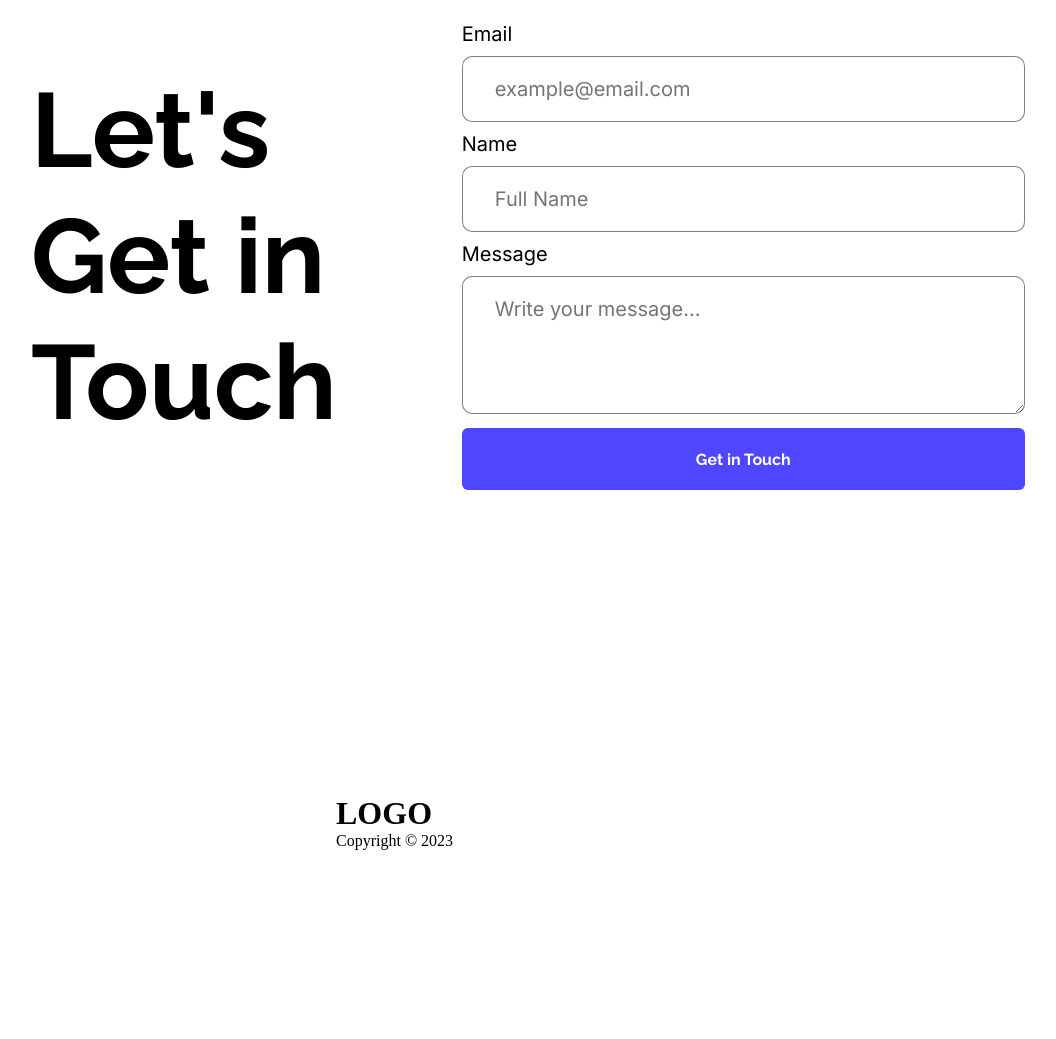
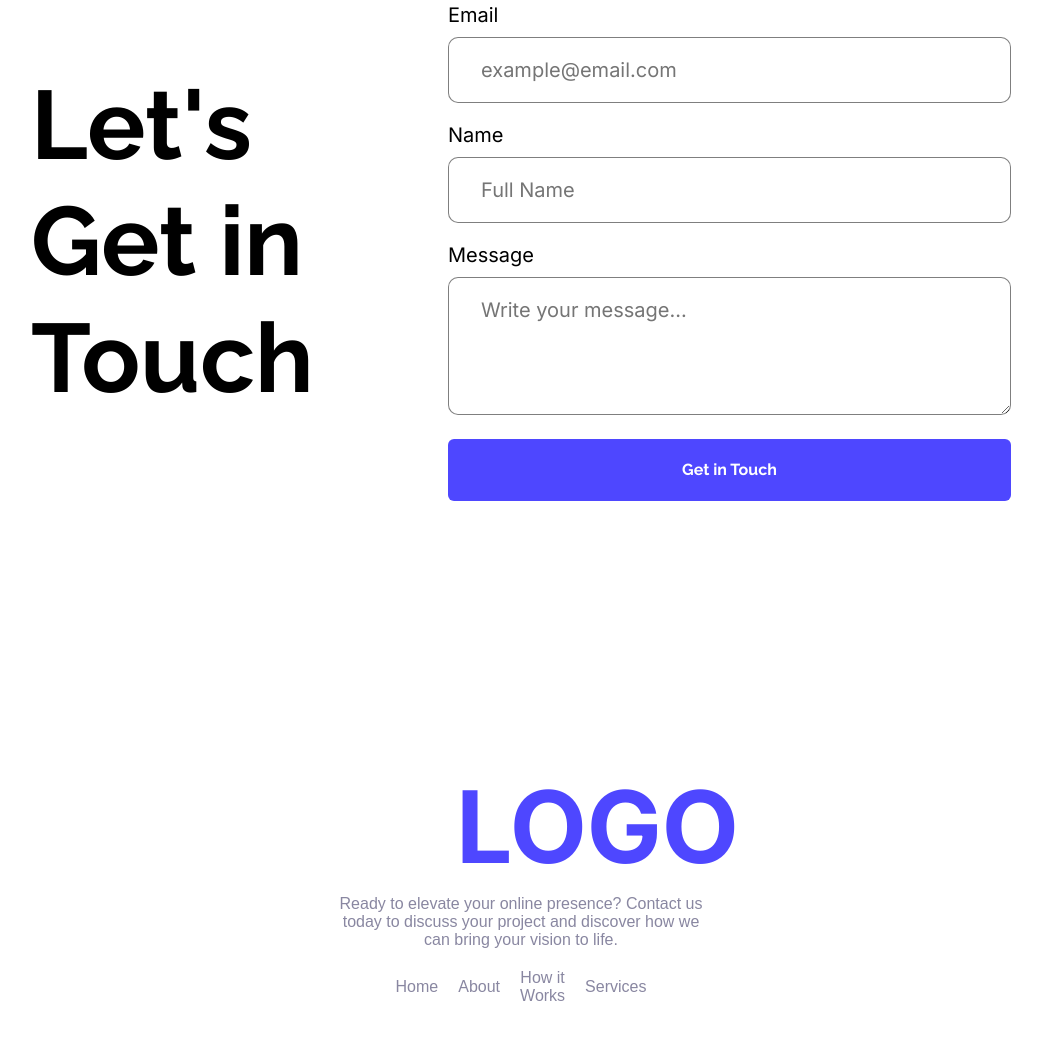
Before and after one commit to RuhulAminSharif/PH_L1_A01, a plain HTML site: page index.html in a window 1280 px wide. Shown: the part 1965-3004 px from the top of the page, without its empty margins (119-1175 px from the left). Before the commit the page ends 2919 px from the top, so only its background shows below. Drawn offline with Linux system fonts and the light colour scheme.

Commit message:
Feat: Completed footer section

```diff
--- a/index.html
+++ b/index.html
@@ -124,8 +124,21 @@
     <!-- footer section starts -->
     <footer class="footer">
       <div class="footer-content">
-        <h1>LOGO</h1>
-        <p>Copyright &copy; 2023</p>
+        <div class="footer-description">
+          <h1 class="footer-content-logo primary-color">LOGO</h1>
+          <p class="footer-content-text">
+            Ready to elevate your online presence? Contact us today to discuss
+            your project and discover how we can bring your vision to life.
+          </p>
+        </div>
+        <div class="footer-nav">
+          <ul class="footer-nav-list">
+            <li><a href="#">Home</a></li>
+            <li><a href="#">About</a></li>
+            <li><a href="#">How it Works</a></li>
+            <li><a href="#">Services</a></li>
+          </ul>
+        </div>
       </div>
     </footer>
     <!-- footer section ends -->
--- a/styles/style.css
+++ b/styles/style.css
@@ -143,14 +143,16 @@ header {
   gap: 125px;
 }
 .get-in-touch-title h1 {
-  font-size: 105px;
+  font-size: 97px;
   font-weight: bold;
   color: #000000;
-  margin-bottom: 24px;
   margin: 200px 0px;
   line-height: 120%;
 }
 
+.form {
+  margin: 71px 0px;
+}
 
 .get-in-touch .form input[type="text"],
 .get-in-touch .form input[type="email"],
@@ -159,7 +161,6 @@ header {
   border-radius: 10px;
   width: 497px;
   margin-top: 10px;
-  margin-bottom: 10px;
   font-family: "Inter", sans-serif;
   font-size: 20px;
   font-weight: Medium;
@@ -173,6 +174,7 @@ header {
   font-weight: Medium;
   color: rgba(0, 0, 0, 1);
   display: block;
+  margin-top: 20px;
 }
 
 .get-in-touch .form button {
@@ -183,9 +185,49 @@ header {
   padding: 20px 100px;
   font-weight: bold;
   font-size: 16px;
+  margin-top: 20px;
 }
 
 /*  */
 .footer-content{
   margin: 104px 455px;
 }
+
+.footer-description{
+  margin-bottom: 20px;
+}
+
+.footer-content-logo{
+  font-family: 'Inter', sans-serif;
+  font-size: 100px;
+  font-weight: bolder;
+  text-align: center;
+  margin: 0 120px 8px 120px;
+}
+
+.footer-content-text{
+  font-family: 'Agate', sans-serif;
+  color: rgba(137, 135, 161, 1);
+  text-align: center;
+}
+
+.footer-nav{
+  margin: 20px 65px 0px 65px;
+  text-align: center;
+}
+
+.footer-nav-list{
+  display: flex;
+  justify-content: center;
+  align-items: center;
+  gap: 20px;
+  list-style-type: none;
+  text-align: center;
+  font-family: 'Agate', sans-serif;
+  color: rgba(137, 135, 161, 1);
+}
+
+.footer-nav-list a{
+  text-decoration: none;
+  color: rgba(137, 135, 161, 1);
+}
```
